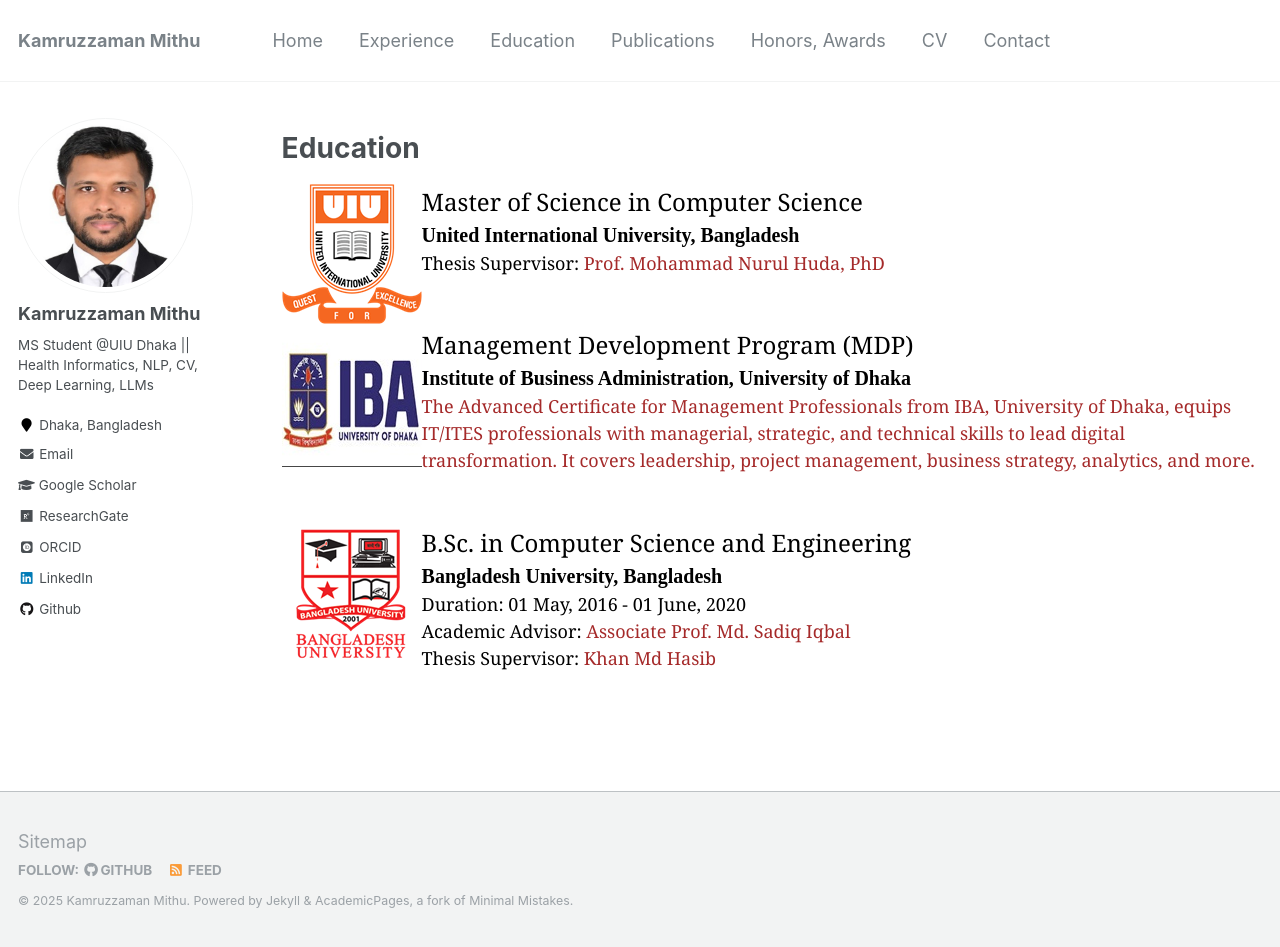
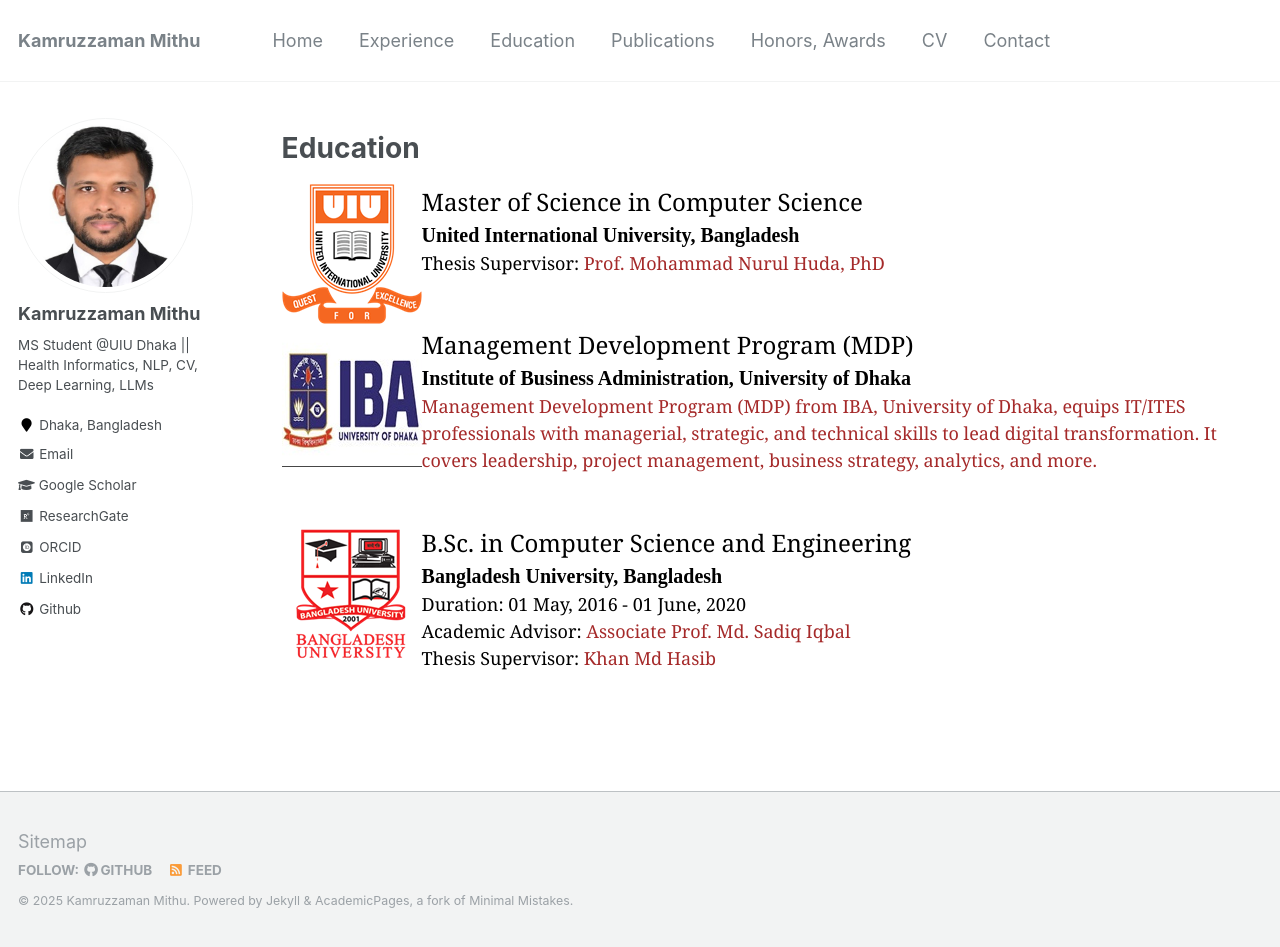
Before and after one commit to kmithuiu/kmithuiu.github.io, a Jekyll site: the page built from _pages/education.md, in a window 1280 px wide and 947 px high. Built offline with Jekyll 4.4.1, drawn with Linux system fonts in a browser that asks for light colours; some web fonts are replaced.

Commit message:
Update education.md

```diff
--- a/_pages/education.md
+++ b/_pages/education.md
@@ -23,7 +23,7 @@
 <!-- Duration: 01 November 2021 - Present<br/> -->
 <!-- CGPA: <b> </b>/4.00 scale <br/> -->
 <!-- Academic Advisor: <a style="color:brown;" href="https://www.uiu.ac.bd/"></a><br/> -->
-<a style="color:brown;" href="https://www.iba-du.edu/localhost/iba/index.php/page/view/375.html">The Advanced Certificate for Management Professionals from IBA, University of Dhaka, equips IT/ITES professionals with managerial, strategic, and technical skills to lead digital transformation. It covers leadership, project management, business strategy, analytics, and more.</a><br/>
+<a style="color:brown;" href="https://www.iba-du.edu/localhost/iba/index.php/page/view/375.html">Management Development Program (MDP) from IBA, University of Dhaka, equips IT/ITES professionals with managerial, strategic, and technical skills to lead digital transformation. It covers leadership, project management, business strategy, analytics, and more.</a><br/>
 </span>
 <br/>
 
```
